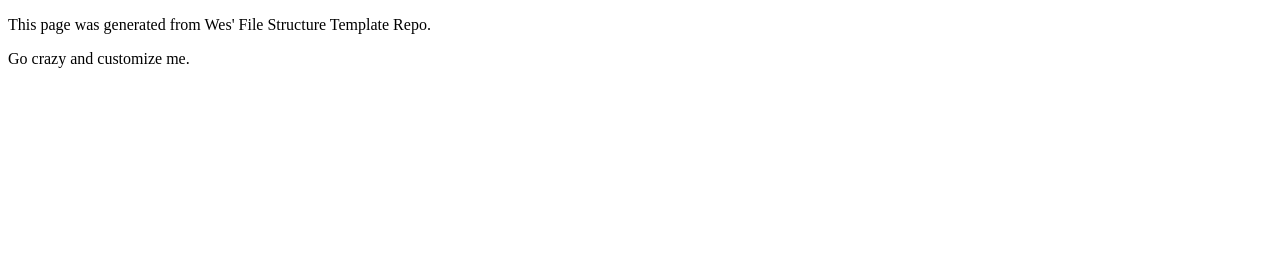
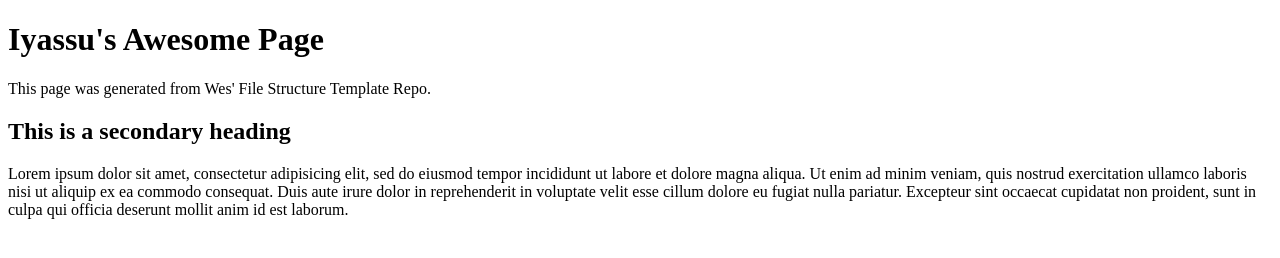
Before and after one commit to iyassuallen/art101, a plain HTML site: page index.html in a window 1280 px wide. Drawn offline with Linux system fonts and the light colour scheme.

Commit message:
Header + Lorem ipsum

```diff
--- a/index.html
+++ b/index.html
@@ -6,9 +6,11 @@
 </head>
 <body>
 	<main>
+		<h1>Iyassu's Awesome Page</h1>
 		<p>This page was generated from Wes' File Structure Template Repo.</p>
 
-		<p>Go crazy and customize me.</p>
+		<h2>This is a secondary heading</h2>
+		<p>Lorem ipsum dolor sit amet, consectetur adipisicing elit, sed do eiusmod tempor incididunt ut labore et dolore magna aliqua. Ut enim ad minim veniam, quis nostrud exercitation ullamco laboris nisi ut aliquip ex ea commodo consequat. Duis aute irure dolor in reprehenderit in voluptate velit esse cillum dolore eu fugiat nulla pariatur. Excepteur sint occaecat cupidatat non proident, sunt in culpa qui officia deserunt mollit anim id est laborum.</p>
 	</main>
 
 
```
